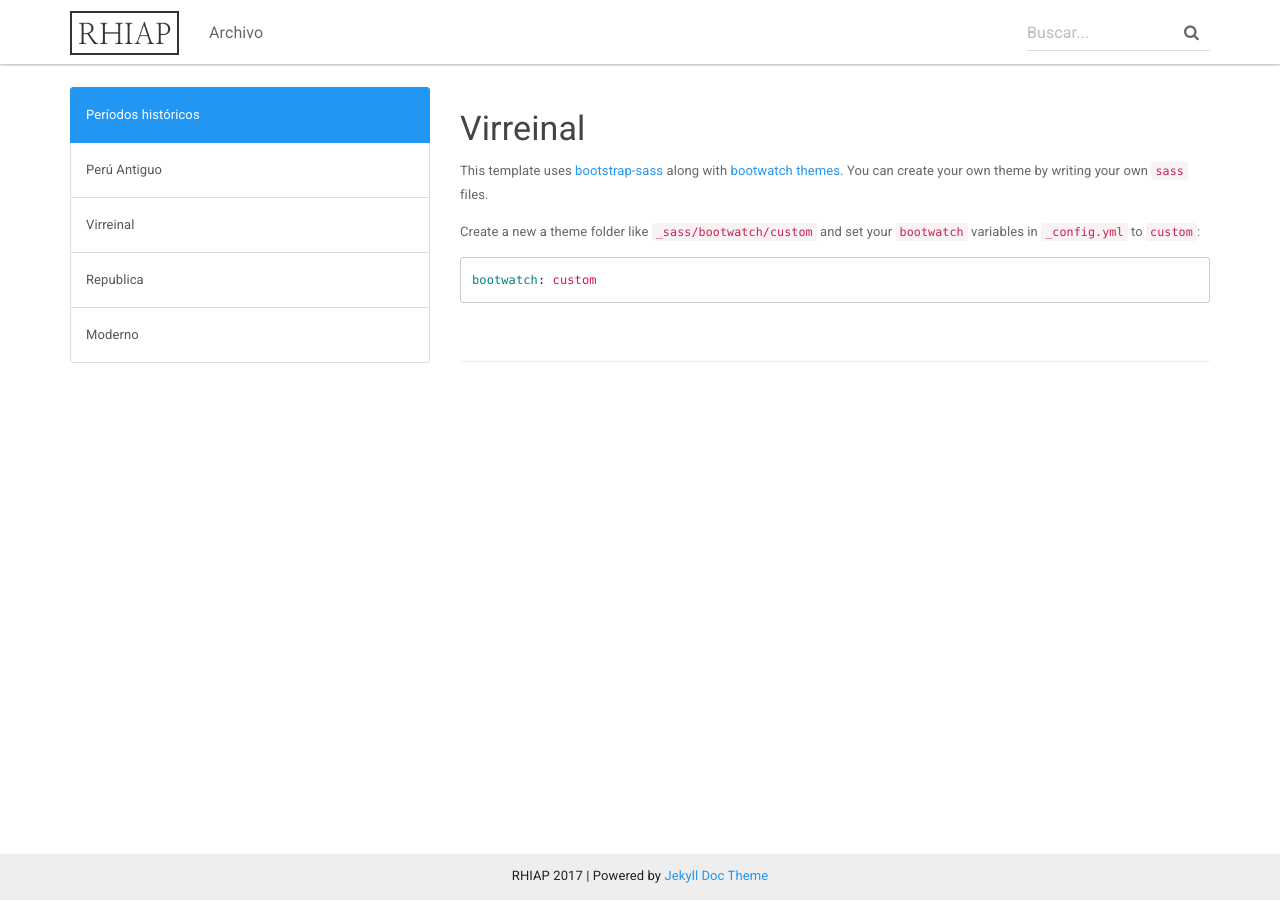
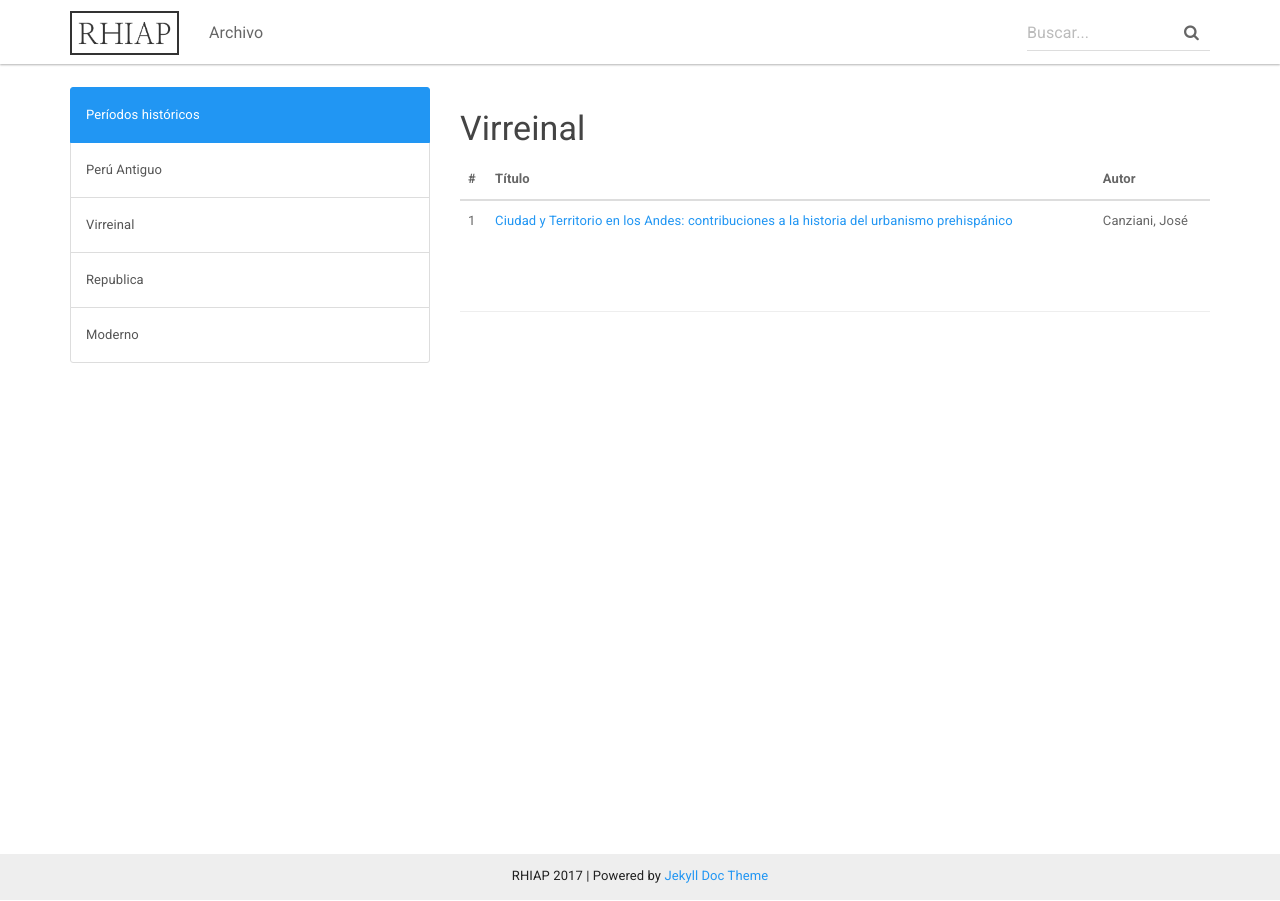
Before and after one commit to RHIAP/RHIAP.github.io, a Jekyll site: the page built from _archivo/customization.md, in a window 1280 px wide. Built offline with Jekyll 4.4.1, drawn with Linux system fonts in a browser that asks for light colours; nearby versions of some CDN libraries.

Commit message:
Update customization.md

````diff
--- a/_archivo/customization.md
+++ b/_archivo/customization.md
@@ -1,13 +1,9 @@
 ---
 title: Virreinal
-permalink: /archivo/customization/
+permalink: /archivo/virreinal/
 ---
 
-This template uses [bootstrap-sass](https://github.com/twbs/bootstrap-sass) along with [bootwatch themes](https://bootswatch.com/).
-You can create your own theme by writing your own `sass` files.
 
-Create a new a theme folder like `_sass/bootwatch/custom` and set your `bootwatch` variables in `_config.yml` to `custom`:
-
-```yaml
-bootwatch: custom
-```
+\# | Título | Autor
+--- | --- | ---
+1 | [Ciudad y Territorio en los Andes: contribuciones a la historia del urbanismo prehispánico](https://rhiap.github.io/archivo/ciudad_y_territorio_canziani/) | Canziani, José
````
